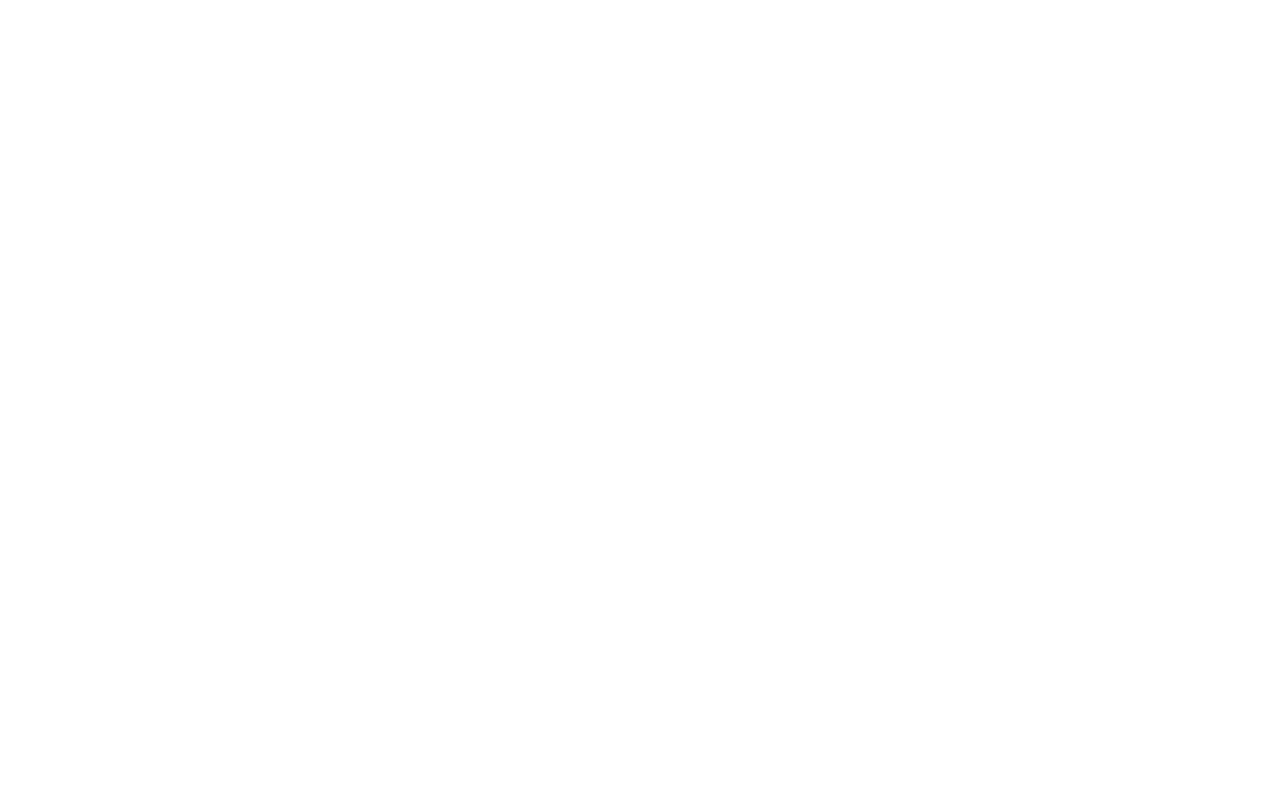
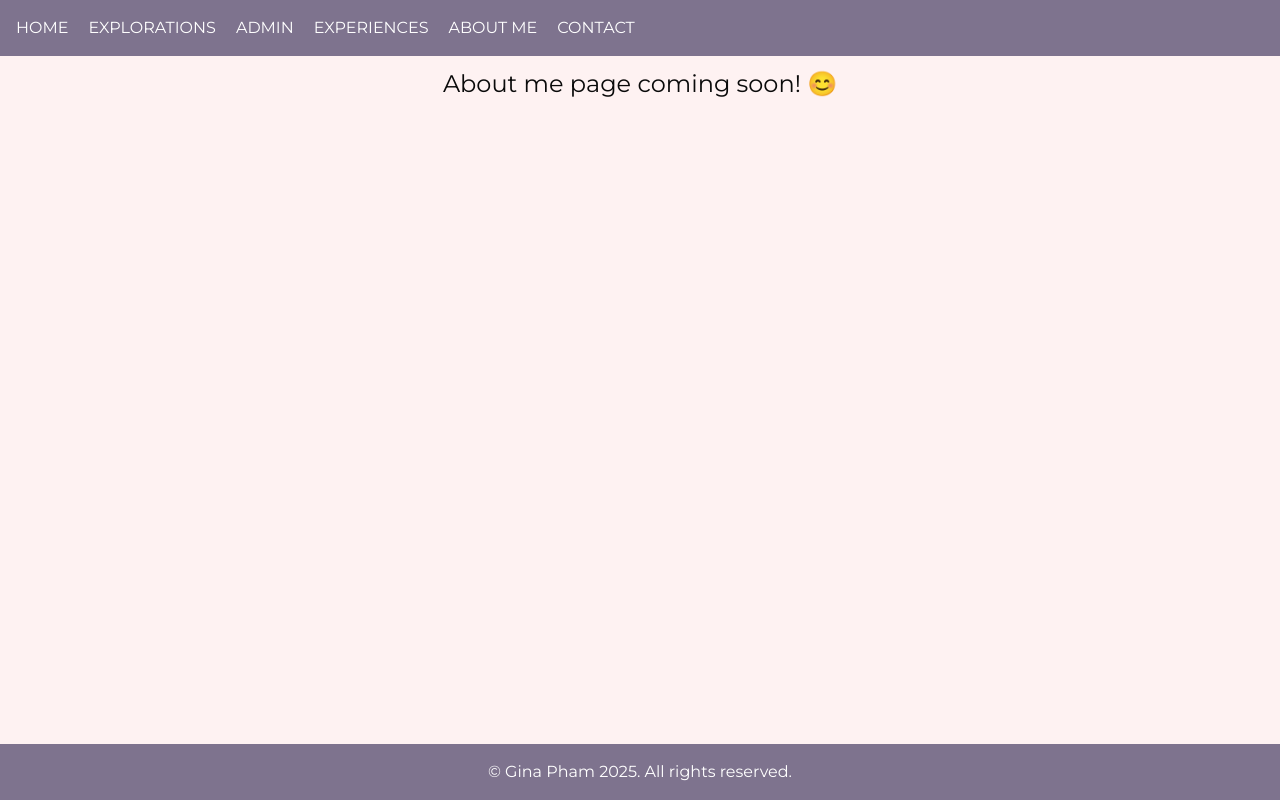
Before and after one commit to ginnaaph/personal-portfolio, a React (Vite) app: page /about-me in a window 1280 px wide. Before the commit this address had no page. Built offline with nearby package versions, Linux system fonts and the light colour scheme.

Commit message:
fix:scaffold placeholder for AboutMe
render navigation and footer in AboutMePg.

```diff
--- a/src/App.tsx
+++ b/src/App.tsx
@@ -29,7 +29,7 @@
                         )}
             <Route path="experiences" element={<ExperiencePg />} />
             <Route path="contact" element={<ContactPg />} />
-            <Route path="about me" element={<AboutMePg />} />
+            <Route path="about-me" element={<AboutMePg />} />
         </Routes>
         </BrowserRouter>
     );
--- a/src/aboutme/AboutMePg.tsx
+++ b/src/aboutme/AboutMePg.tsx
@@ -1,13 +1,15 @@
 import { Navigation } from "../components/ui/navigation/Navigation";
+import {Footer } from "../home/components/Footer";
 
 export const AboutMePg = () => {
     return (
-        <div className="min-h-screen">
+        <div className="min-h-screen bg-red-50 flex flex-col">
             <Navigation />
-            <div>
-                About me page coming soon!
+            <div className="py-3 items-center justify-center flex-1 text-center text-2xl">
+                About me page coming soon! 😊
 
             </div>
+            <Footer />
         </div>
     )
 }
--- a/src/components/ui/navigation/Navigation.tsx
+++ b/src/components/ui/navigation/Navigation.tsx
@@ -10,7 +10,7 @@
   const navigate = useNavigate();
 
     return (
-      <div className="w-full text-md  text-white font-montserrat items-center justify-between py-2 bg-accent-2">
+      <div className="text-md w-full text-white font-montserrat items-center justify-between py-2 bg-accent-2">
         <NavigationMenu>
           <NavigationMenuList>
             <NavigationMenuItem>
@@ -30,7 +30,7 @@
               <NavigationMenuLink href="#experiences" className="text-md uppercase " onClick={() => navigate("/experiences")}>Experiences</NavigationMenuLink>
             </NavigationMenuItem>
             <NavigationMenuItem>
-              <NavigationMenuLink href="#about" className="text-md uppercase" onClick={() => navigate("/about")}>About Me</NavigationMenuLink>
+              <NavigationMenuLink href="#about" className="text-md uppercase" onClick={() => navigate("/about-me")}>About Me</NavigationMenuLink>
             </NavigationMenuItem>
             <NavigationMenuItem>
               <NavigationMenuLink href="#contact" className="text-md uppercase" onClick={() => navigate("/contact")}>Contact</NavigationMenuLink>
--- a/src/home/components/AboutMe.tsx
+++ b/src/home/components/AboutMe.tsx
@@ -7,7 +7,7 @@
         <section id="aboutme" className="relative bg-[#DAD0DC]">
         <WaveDivider color="white"  flip={false} className='-mb-px' />
 
-        <div className="flex p-10 w-5/6 mx-auto">
+        <div className="flex p-7  mx-auto w-5/6 mt-10">
              <img src={AboutMeImage} className="w-70 h-70 mt-20" alt="aboutMeImage" />
 
     <div className="flex flex-col align-items-center w-5/6 p-20 justify-content-center ">
--- a/src/home/page/HomePg.tsx
+++ b/src/home/page/HomePg.tsx
@@ -11,7 +11,7 @@
             <Hero />
 
             <AboutMe />
-            <div className=" px-4 py-10 sm:px-6 bg-main">
+            <div className=" px-4 py-10 bg-main">
                 <LatestCardSlider />
             </div>
             <ContactCTA />
```
